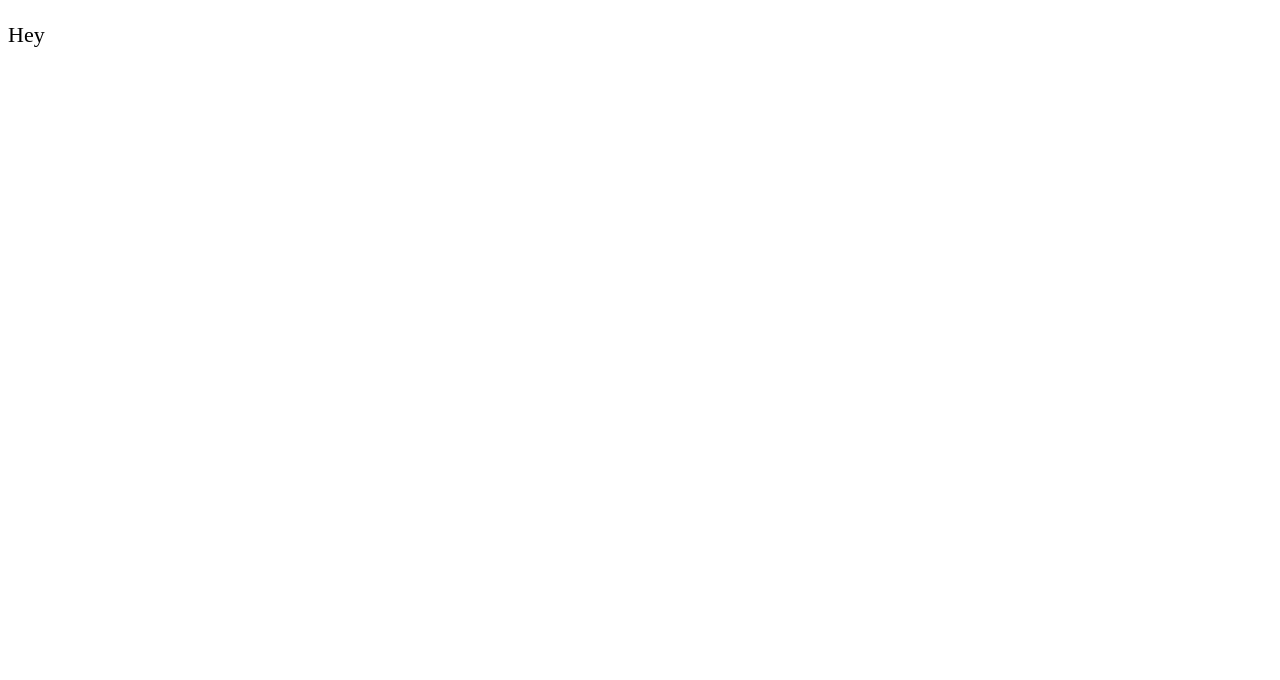
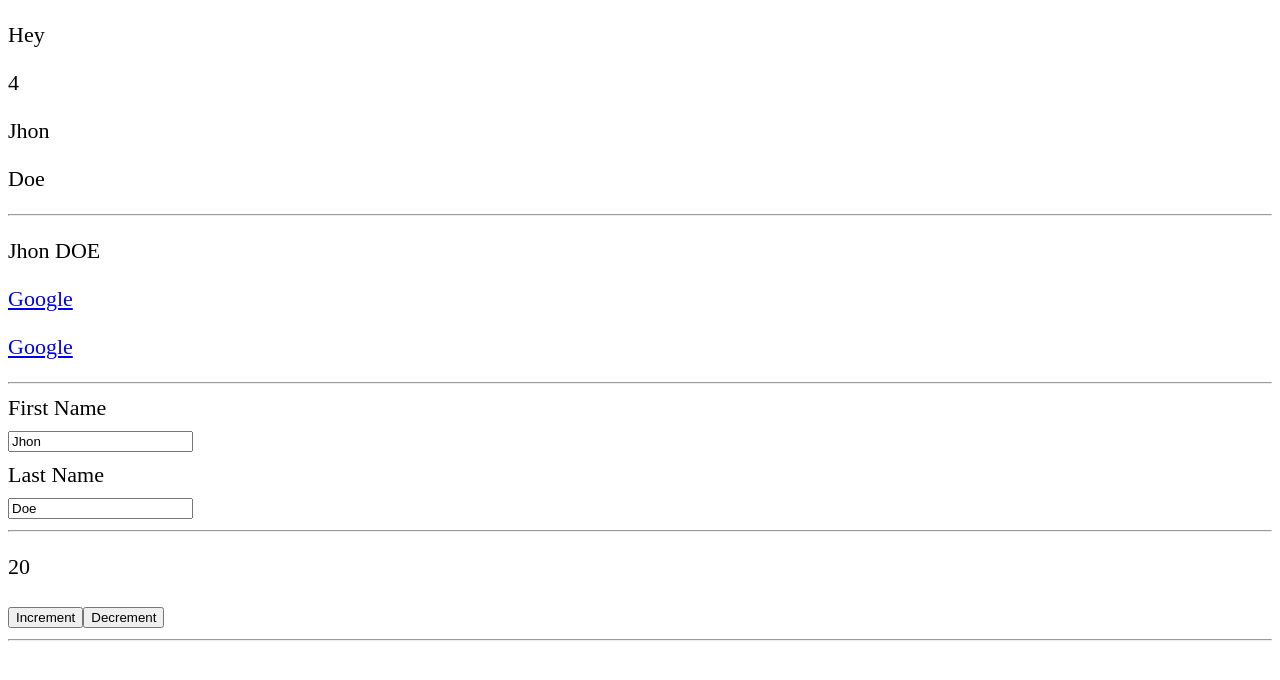
Before and after one commit to Trabontea/vue-ztm, a plain HTML site: page section-2-1-STARTER/index.html in a window 1280 px wide. Drawn offline with nearby package versions, Linux system fonts and the light colour scheme.

Commit message:
directives

```diff
--- a/section-2-1-STARTER/app.js
+++ b/section-2-1-STARTER/app.js
@@ -1,2 +1,40 @@
 // Mount applications
-Vue.createApp({}).mount('#app');
+//vm view model
+const vm = Vue.createApp({
+  data() {
+    return {
+      firstName: "Jhon",
+      lastName: "Doe",
+      url: "https://google.com",
+      raw_url: '<a href="https://google.com" target="blank">Google</a>',
+      age: 20,
+    };
+  },
+  methods: {
+    fullName() {
+      return `${this.firstName} ${this.lastName.toUpperCase()}`;
+    },
+    increment() {
+      this.age++;
+    },
+    updateLastName(msg, event) {
+      event.preventDefault();
+      this.lastName = event.target.value;
+      console.log(msg);
+    },
+  },
+}).mount("#app");
+
+// setTimeout(() => {
+//   vm.firstName = "Bob";
+// }, 2000);
+
+// Mount applications
+// Vue.createApp({
+//   data() {
+//     return {
+//       firstName: "Jhonel",
+//       lastName: "pula",
+//     };
+//   },
+// }).mount("#app2");
--- a/section-2-1-STARTER/index.html
+++ b/section-2-1-STARTER/index.html
@@ -5,10 +5,36 @@
     <link rel="stylesheet" type="text/css" href="main.css" />
   </head>
   <body>
-    <div id="app">
-
+    <div id="app" v-cloak>
       <p>Hey</p>
+      {{2 + 2}}
+      <p>{{firstName}}</p>
+      <p>{{lastName}}</p>
+      <hr />
+      <p>{{fullName()}}</p>
+      <p>
+        <a :href="url" target="_blank">Google</a>
+      </p>
+      <p v-html="raw_url"></p>
+      <hr />
+      <label for="">First Name</label>
+      <input type="text" v-model="firstName" />
+      <label for="">Last Name</label>
+      <input
+        type="text"
+        :value="lastName"
+        @input="updateLastName('Last name event triggered!!', $event)"
+      />
+      <hr />
+      <p>{{age}}</p>
+      <button type="button" @click="increment">Increment</button>
+      <button type="button" @click="age--">Decrement</button>
     </div>
+    <hr />
+    <!-- <div id="app2">
+      <p>{{firstName}}</p>
+      <p>{{lastName}}</p>
+    </div> -->
     <script src="https://unpkg.com/vue@next"></script>
     <script src="app.js"></script>
   </body>
--- a/section-2-1-STARTER/main.css
+++ b/section-2-1-STARTER/main.css
@@ -6,3 +6,7 @@ input[type="text"] {
   margin: 10px 0;
   display: block;
 }
+
+[v-cloak] {
+  display: none;
+}
```
